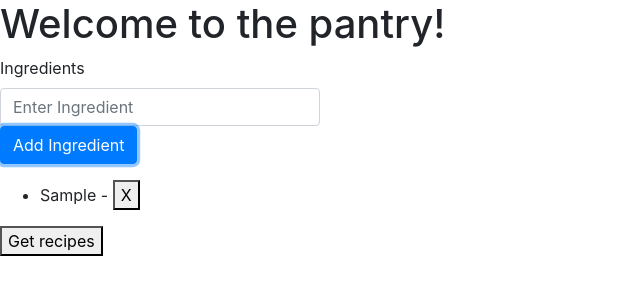
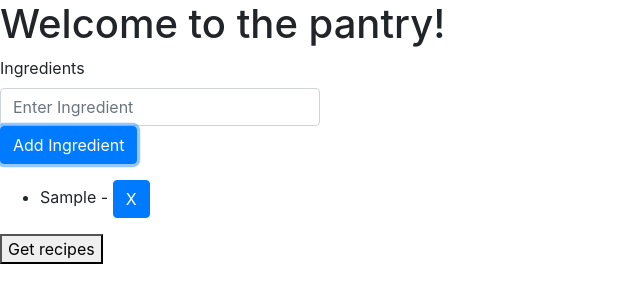
Before and after one commit to shar09/hack-for-fun, a React (Create React App) app: page / in a window 1280 px wide. Both pictures are taken after typing "Sample" into the empty fields and a click on the button "Add Ingredient". Shown: the top 302 px of the page, without its empty margins (0-640 px from the left). Built offline with nearby package versions, Linux system fonts and the light colour scheme.

Commit message:
remove ingredient werks

```diff
--- a/src/Components/RecipeForm.js
+++ b/src/Components/RecipeForm.js
@@ -6,7 +6,7 @@ export default class RecipeForm extends React.Component {
   super();
   this.state = {
      word: '',
-     items: []
+     items: [],
    };
  };
  addToList = (e) => {
@@ -17,10 +17,10 @@ export default class RecipeForm extends React.Component {
  }
 
  removeFromList = (word) => {
-   // const i = this.state.items.indexOf(word);
-   // const newList = [...this.state.items];
-   // newList.splice(i,1);
-   // this.setState({items: newList});
+   const i = this.state.items.indexOf(word);
+   const newList = [...this.state.items];
+   newList.splice(i,1);
+   this.setState({items: newList})
  }
 
  onChange = (e) => {
@@ -32,7 +32,7 @@ export default class RecipeForm extends React.Component {
      <ul>
 
        {this.state.items.map((word, index) =>
-         <li key={index}>{word} - <button onClick= {this.removeFromList(word)} > X </button></li> ) }
+         <li key={index}>{word} - <Button onClick= {() => {     this.removeFromList(word) }} > X </Button></li> ) }
      </ul>
    )
  }
```
